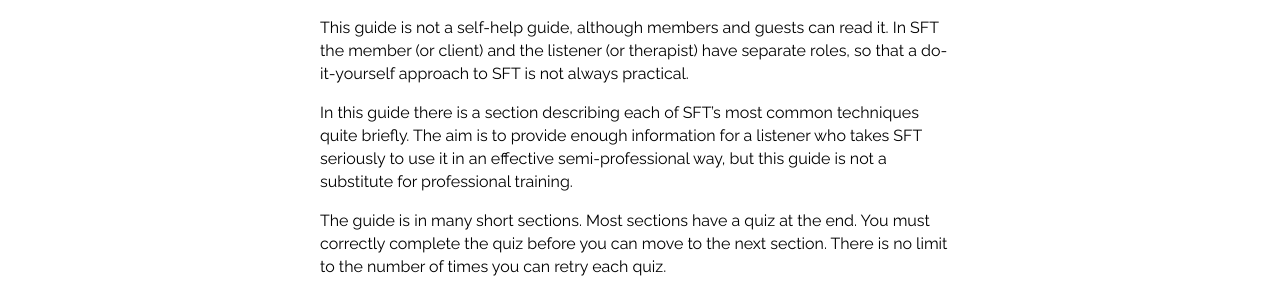
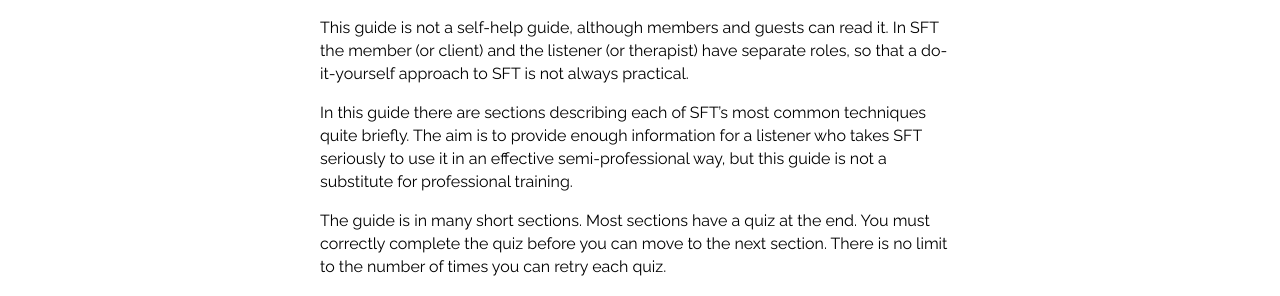
Before and after one commit to RarelyCharlie/rarelycharlie.github.io, a Jekyll site: the page built from _draft/sft.md, in a window 1280 px wide and 1055 px high. Shown: the part 247-543 px from the top of the window. Built offline with Jekyll 4.4.1, drawn with Linux system fonts in a browser that asks for light colours; nearby versions of some CDN libraries; part of the change alters nothing that is shown.

Commit message:
intersection leads

```diff
--- a/_draft/sft.md
+++ b/_draft/sft.md
@@ -9,7 +9,7 @@ This is an unofficial guide for listeners that briefly describes Solution-Focuse
 
 This guide is not a self-help guide, although members and guests can read it. In SFT the member (or client) and the listener (or therapist) have separate roles, so that a do-it-yourself approach to SFT is not always practical.
 
-In this guide there is a section describing each of SFT's most common techniques quite briefly. The aim is to provide enough information for a listener who takes SFT seriously to use it in an effective semi-professional way, but this guide is not a substitute for professional training.
+In this guide there are sections describing each of SFT's most common techniques quite briefly. The aim is to provide enough information for a listener who takes SFT seriously to use it in an effective semi-professional way, but this guide is not a substitute for professional training.
 
 The guide is in many short sections. Most sections have a quiz at the end. You must correctly complete the quiz before you can move to the next section. There is no limit to the number of times you can retry each quiz.
 
@@ -69,6 +69,8 @@ The focus of SFT is always on solutions, never on problems. In SFT the member is
 SFT can be used to solve a single problem or a collection of problems. It focuses on a future where the problems do not exist, or where they are less troublesome. It avoids any focus on the problems themselves or on their causes.
 
 Research has shown that these elements of SFBT are the things that enable people to discover solutions to their problems very quickly. SFT rapidly creates hope, and it gives members complete control over the solutions to their their problems.
+
+After the quiz, the next section describes how you can get started with SFT.
 
 - Mark each statement true or false:
 - This guide is designed to help members solve problems for themselves.# This guide is not a self help guide.
@@ -141,6 +143,8 @@ At this stage your role as a listener is to continue to provide hope and optimis
 You can see that as the member progresses through the three stages, your role as a listener accumulates more possibilities.
 
 Remember, however, that the member may be at different stages for different problems.
+
+After the quiz, the next section describes how compliments are used in SFT.
 
 - Mark each statement true or false:
 - In SFT, small changes often make a big difference.#SFT relies on making small changes that progress towards a solution to the problem.
@@ -236,6 +240,8 @@ Or:
 |Listener:|Your idea of making a list of questions to ask your doctor was really smart.
 {:.chat}
 
+After the quiz, the next section describes goals in SFT.
+
 - Mark each statement true or false:
 - When a member is aware they are part of the solution and must take action, they are at the customer stage.#This is how the customer stage is defined.
 - SFT has no scientific basis.# SFT was developed based on an extensive research program.
@@ -310,6 +316,8 @@ Or:
 
 |Listener:|What needs to happen in this chat so that you'll think it was worth your while?
 {:.chat}
+
+After the quiz, the next section describes some special ways that goals are indentified in SFT.
 
 - Mark each statement true or false:
 - Telling a member they are capable and skilled is a way to encourage optimism.#It is one of the ways you can compliment members.
@@ -389,6 +397,8 @@ Assume that change is constantly occurring, and is to be expected:
 
 |Listener:|What kinds of changes you would like to happen next?
 {:.chat}
+
+After the quiz, the next section describes questions about coping.
 
 - Mark each statement true or false:
 - The miracle question is used to identify the member's goals.#The miracle question is used to idenfity overall goals.
@@ -472,6 +482,8 @@ Questions about exceptions help the member to identify these times. For example:
 
 When the member can identify an exception, ask follow-up questions to establish the details. Avoid any change of subject back to the problem or its causes.
 
+After the quiz, the next section describes ending an SFT chat.
+
 - Mark each statement true or false:
 - In SFT, listeners must never change the subject.# Listeners change the subject if the chat loses its focus on how the future will be different.
 - For SFT to work well, the member and the listener should have the same cultural background.# SFT works well when member and listener are from different cultures.
@@ -550,6 +562,8 @@ When you suggest an action task, ensure it is possible. For example:
 ||Between now and our next chat, I'd like you to arrive home a little early deliberately, and to observe what effect that has. Then we can discuss it next time.
 {:.chat}
 
+After the quiz, the next section is a cheat sheet that you can use as a quick reference to how SFT works.
+
 - Mark each statement true or false:
 - The term visitor in SFT is used to mean a member who is only seeking information about a problem.# The term visitor means a member who does not think they have a problem at all.
 - SFT is a method of self help that professional counselors usually avoid.# SFT is not self help, and many professional counselors use it.
@@ -615,6 +629,8 @@ Here are some similarities:
 |*AL:*|*The member is here for emotional support. Don't give advice or make suggestions.*
 {:style="margin-bottom: 1em;"}
 
+After the quiz, the guide concludes with some links to further reading.
+
 - Mark each statement true or false:
 - In active listening focus on emotions, but in SFT focus on the future#Active listening and SFT are different in this way.
 - In active listening suggest options, but in SFT focus on very clear advice.# Listeners should not give advice or make suggestions.
```
